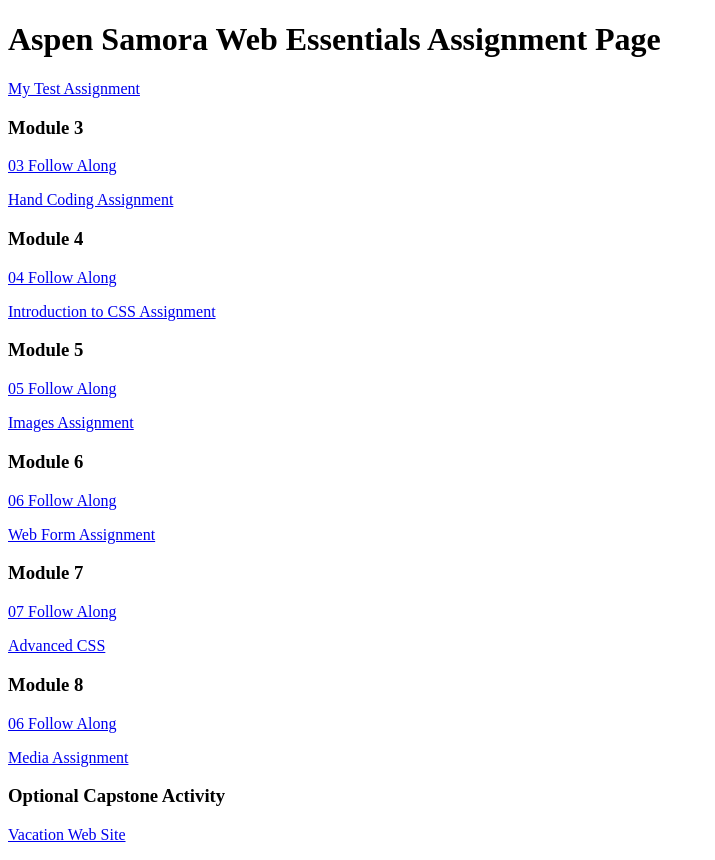
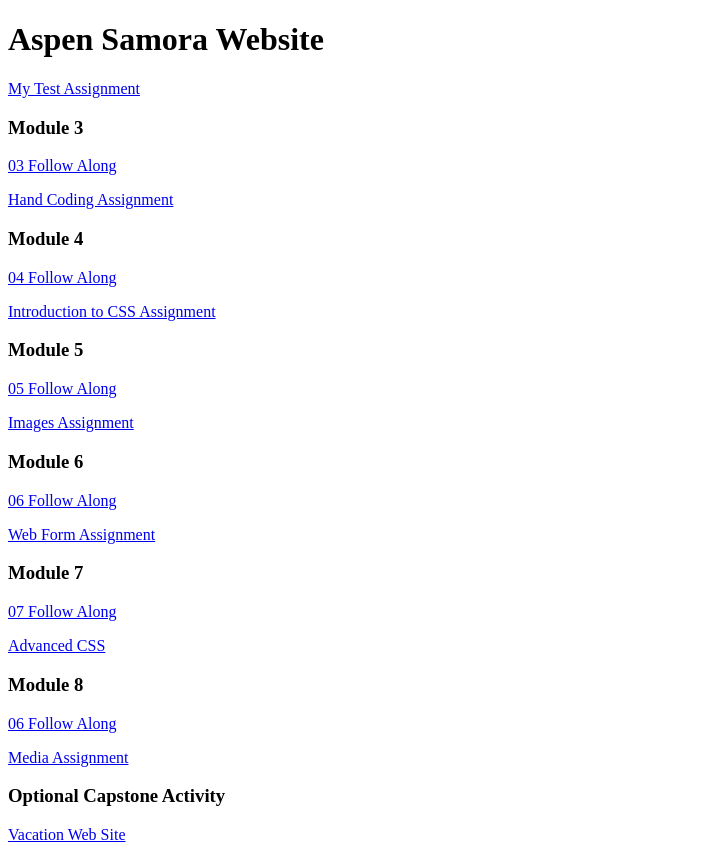
Before and after one commit to aspensamora/dwdd1600, a plain HTML site: page index.html in a window 1280 px wide. Shown: the whole page, without its empty margins (0-715 px from the left). Drawn offline with Linux system fonts and the light colour scheme.

Commit message:
Update index.html

```diff
--- a/index.html
+++ b/index.html
@@ -6,7 +6,7 @@
 		<title>dwdd 1600 assignment list page</title>
 	</head>
 	<body>
-		<h1>Aspen Samora Web Essentials Assignment Page</h1>
+		<h1>Aspen Samora Website</h1>
 		<p><a href="01test">My Test Assignment</a></p>
 
 		<h3>Module 3</h3>
```
